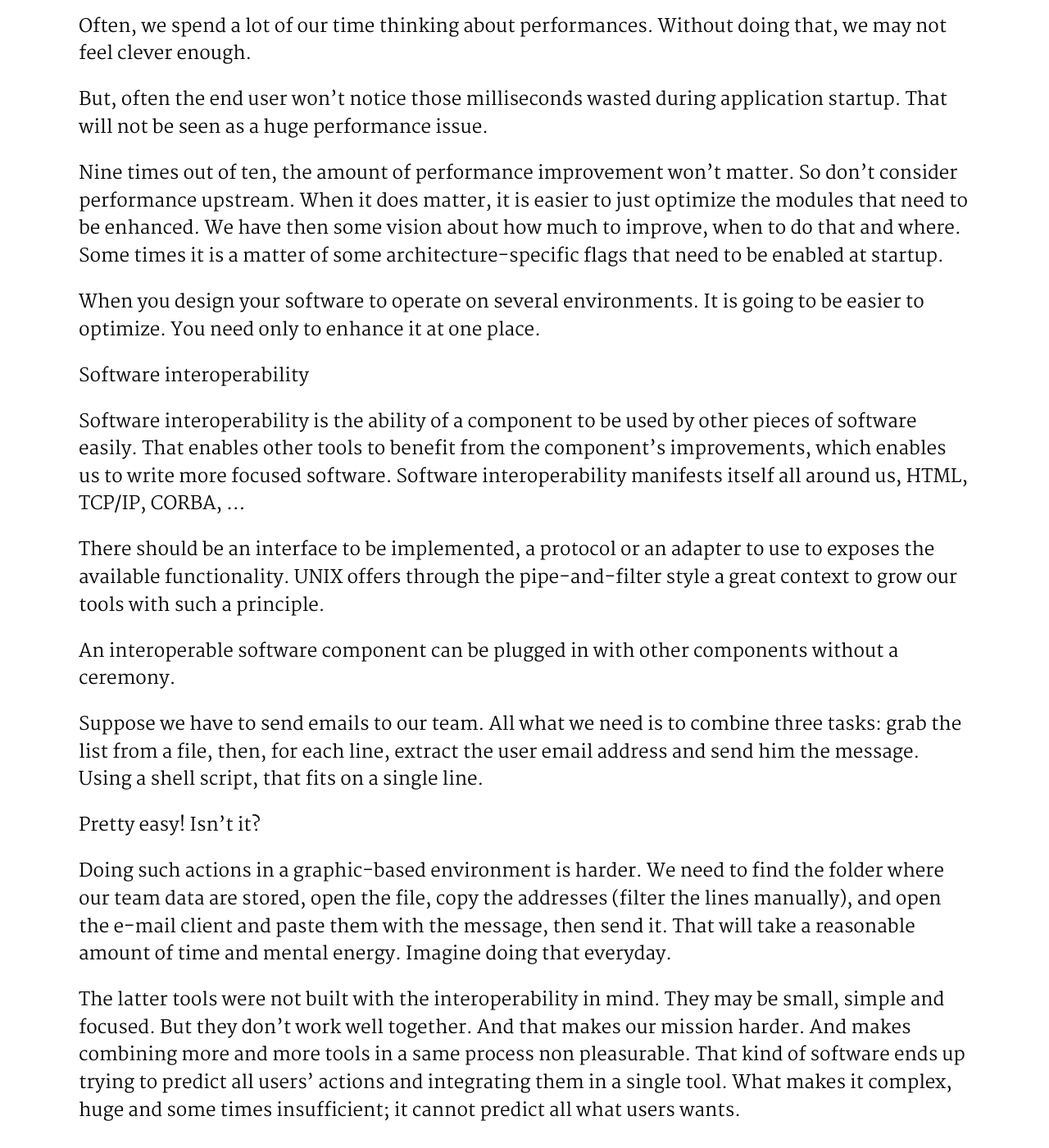
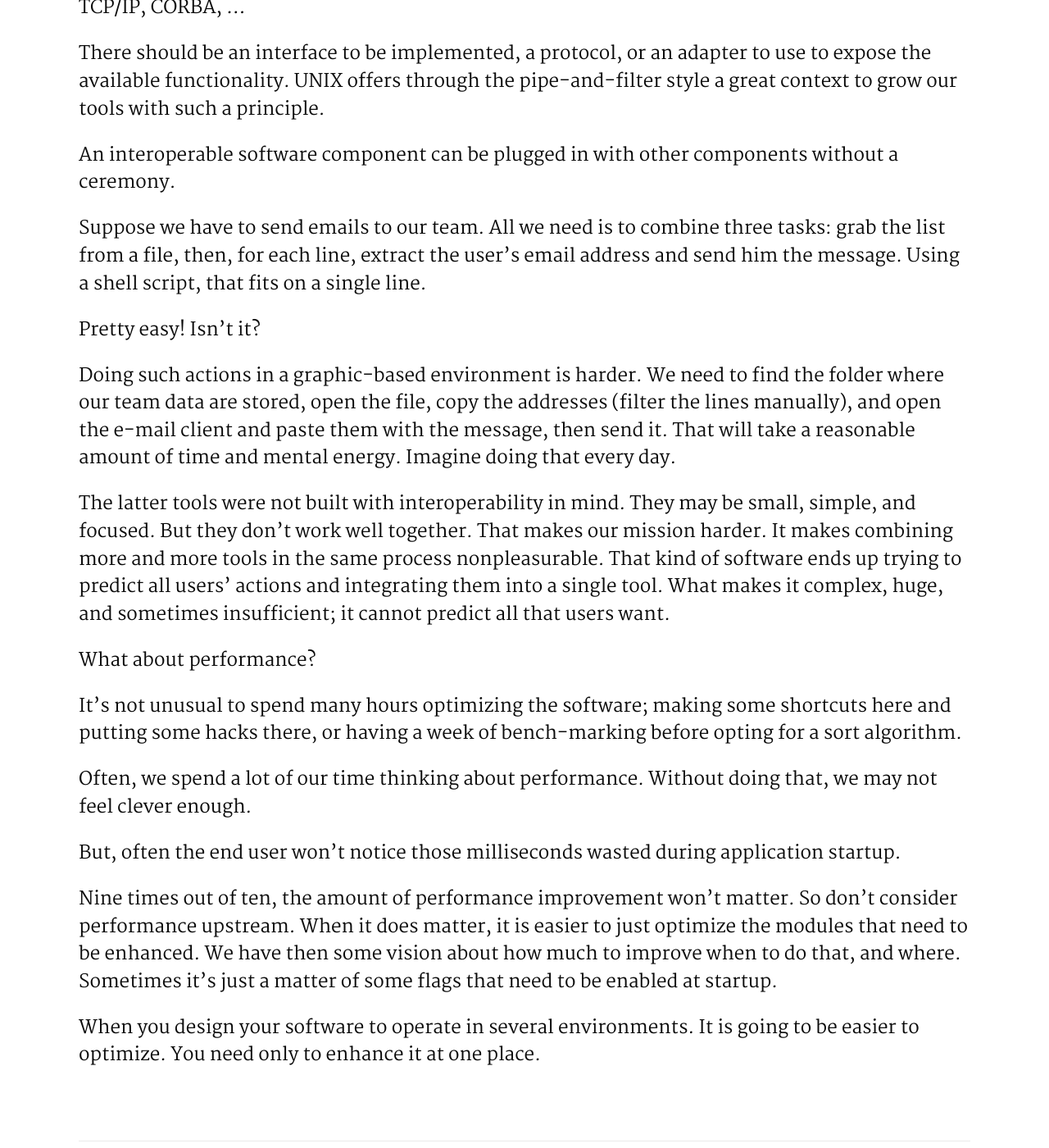
Before and after one commit to haresfaiez/haresfaiez.github.io, a Jekyll site: the page built from _posts/2016-07-22-UNIX-portability.markdown, in a window 1280 px wide and 1400 px high, scrolled down 1173 px. Shown: the whole window at 82% size. Built offline with Jekyll 4.4.1, drawn with Linux system fonts in a browser that asks for light colours; some of the changed text lies outside the part shown.

Commit message:
Improve old posts

```diff
--- a/_posts/2016-07-22-UNIX-portability.markdown
+++ b/_posts/2016-07-22-UNIX-portability.markdown
@@ -8,63 +8,65 @@ tags: featured
 ---
 
 We are lazy.
-If some tasks can be automated, we will be doing that, immediately.
+If some tasks can be automated, we'll do that immediately.
 But, sometimes, we will be doing that all the time.
-Each platform will have its specific variant of the task.
-And it will be upgraded with each platform update, may be just to adhere to the new interface or the new infrastructure.
+Each platform gets its specific variant of the task,
+which will be upgraded with each platform update, maybe just to adhere
+to the new interface or the new infrastructure.
 
-Then that will be complicated, and we will need a specialist developer or a team to maintain each one.
 Keeping them synchronized may have a significant cost.
-So we may not offer the same features on different environments at the same time.
+We may not offer the same features in different environments at the same time.
 The user may not have the same experience across different contexts.
 And he will not be satisfied.
 
 Duplication is evil.
 
 Our solutions should be easy to maintain.
-Repeating the same solution over and over is error-prone, and boring.
+Repeating the same solution over and over is error-prone and boring.
 
 The solution, then, is to work on abstractions.
 UNIX offers that.
 
-UNIX gives us the abstraction we need through clean and easy to use text-based interfaces.
+UNIX gives us the abstraction we need through clean and easy-to-use text-based interfaces.
 
-So that we benefit from our solution in more than the current distribution. And we can plug in more and more solutions without an effort.
-What about performance?
-
-It is not unusual to spend many hours optimizing the software; making some shortcuts here and putting some hack there, or having a week of bench-marking before opting for a sort algorithm.
-
-Often, we spend a lot of our time thinking about performances.
-Without doing that, we may not feel clever enough.
-
-But, often the end user won’t notice those milliseconds wasted during application startup. That will not be seen as a huge performance issue.
-
-Nine times out of ten, the amount of performance improvement won’t matter.
-So don’t consider performance upstream.
-When it does matter, it is easier to just optimize the modules that need to be enhanced. We have then some vision about how much to improve, when to do that and where.
-Some times it is a matter of some architecture-specific flags that need to be enabled at startup.
-
-When you design your software to operate on several environments. It is going to be easier to optimize. You need only to enhance it at one place.
-
-Software interoperability
+We benefit from our solution in more than the current distribution.
+And, we can plug in more and more solutions without effort.
 
 Software interoperability is the ability of a component to be used by other pieces of software easily.
 That enables other tools to benefit from the component’s improvements, which enables us to write more focused software.
 Software interoperability manifests itself all around us, HTML, TCP/IP, CORBA, …
 
-There should be an interface to be implemented, a protocol or an adapter to use to exposes the available functionality.
+There should be an interface to be implemented, a protocol, or an adapter to use to expose the available functionality.
 UNIX offers through the pipe-and-filter style a great context to grow our tools with such a principle.
 
 An interoperable software component can be plugged in with other components without a ceremony.
 
 Suppose we have to send emails to our team.
-All what we need is to combine three tasks: grab the list from a file, then, for each line, extract the user email address and send him the message.
+All we need is to combine three tasks: grab the list from a file, then, for each line, extract the user's email address and send him the message.
 Using a shell script, that fits on a single line.
 
 Pretty easy! Isn’t it?
 
 Doing such actions in a graphic-based environment is harder. We need to find the folder where our team data are stored, open the file, copy the addresses (filter the lines manually), and open the e-mail client and paste them with the message, then send it. That will take a reasonable amount of time and mental energy.
-Imagine doing that everyday.
+Imagine doing that every day.
 
-The latter tools were not built with the interoperability in mind. They may be small, simple and focused. But they don’t work well together. And that makes our mission harder. And makes combining more and more tools in a same process non pleasurable.
-That kind of software ends up trying to predict all users’ actions and integrating them in a single tool. What makes it complex, huge and some times insufficient; it cannot predict all what users wants.
+The latter tools were not built with interoperability in mind. They may be small, simple, and focused. But they don’t work well together. That makes our mission harder. It makes combining more and more tools in the same process nonpleasurable.
+That kind of software ends up trying to predict all users’ actions and integrating them into a single tool. What makes it complex, huge, and sometimes insufficient; it cannot predict all that users want.
+
+What about performance?
+
+It's not unusual to spend many hours optimizing the software;
+making some shortcuts here and putting some hacks there,
+or having a week of bench-marking before opting for a sort algorithm.
+
+Often, we spend a lot of our time thinking about performance.
+Without doing that, we may not feel clever enough.
+
+But, often the end user won’t notice those milliseconds wasted during application startup.
+
+Nine times out of ten, the amount of performance improvement won’t matter.
+So don’t consider performance upstream.
+When it does matter, it is easier to just optimize the modules that need to be enhanced. We have then some vision about how much to improve when to do that, and where.
+Sometimes it's just a matter of some flags that need to be enabled at startup.
+
+When you design your software to operate in several environments. It is going to be easier to optimize. You need only to enhance it at one place.
```
Also changed, not shown: _posts/2016-07-21-UNIX-philosophy-introduction.markdown (+13 -10 lines).
